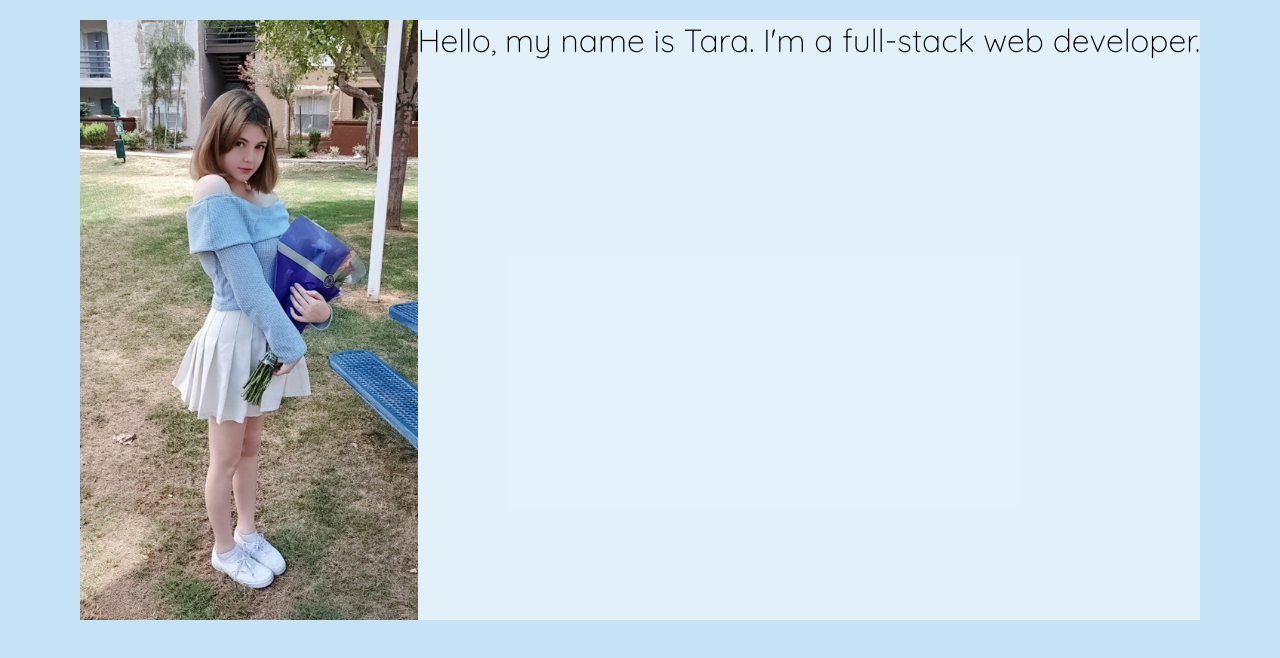
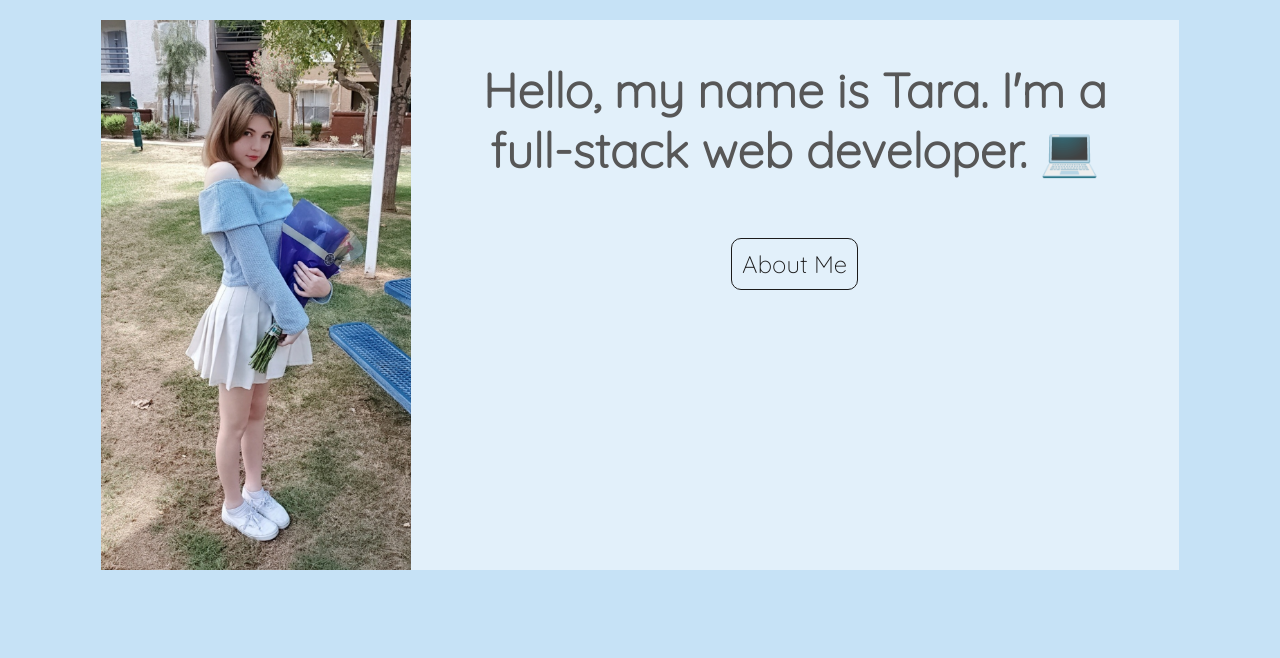
Before and after one commit to PrimulaRussell/cv2.0, a React (Create React App) app: page / in a window 1280 px wide. Shown: the top 658 px of the page. Built offline with nearby package versions, Linux system fonts and the light colour scheme.

Commit message:
Created navigation button

```diff
--- a/package.json
+++ b/package.json
@@ -8,6 +8,7 @@
     "@testing-library/user-event": "^12.8.3",
     "react": "^17.0.2",
     "react-dom": "^17.0.2",
+    "react-router-dom": "^5.2.0",
     "react-scripts": "4.0.3",
     "web-vitals": "^1.1.1"
   },
--- a/src/App.css
+++ b/src/App.css
@@ -1,16 +1,16 @@
-@import url('https://fonts.googleapis.com/css2?family=Quicksand:wght@300&display=swap');
+@import url("https://fonts.googleapis.com/css2?family=Quicksand:wght@300&display=swap");
 
 * {
-    margin : 0;
+  margin: 0;
   padding: 0;
   box-sizing: border-box;
-    font-family: 'Quicksand';
+  font-family: "Quicksand";
   font-weight: 300;
 }
 
 body {
   background-color: #c6e2f6;
-     color: #000;
+  color: #575757;
 }
 
 .App {
@@ -18,3 +18,14 @@ body {
   padding: 20px 0;
   justify-content: center;
 }
+
+.container {
+  background-color: #ffffff81;
+  height: 550px;
+  width: 60%;
+}
+
+h1 {
+  font-weight: 600;
+  font-size: 3em;
+}
--- a/src/App.js
+++ b/src/App.js
@@ -1,14 +1,24 @@
-import React from 'react';
-import './App.css';
-import Container from './components/Container';
-import Image from './images/portfolio-pic.jpg';
+import React from "react";
+import { Route, HashRouter } from "react-router-dom";
+import "./App.css";
+import Opener from "./components/Opener";
+import Profile from "./components/Profile";
+import About from "./components/About";
 
 function App() {
   return (
-    <div className="App">
-      <img src={Image} height='600' />
-      <Container></Container>
-    </div>
+    <HashRouter>
+      <div className="App">
+        <Route exact path="/" component={Profile} />
+        <Route exact path="/About" component={Profile} />
+
+        {/*Container*/}
+        <div className="container">
+          <Route exact path="/" component={Opener} />
+          <Route exact path="/About" component={About} />
+        </div>
+      </div>
+    </HashRouter>
   );
 }
 
--- /dev/null
+++ b/src/components/About.js
@@ -0,0 +1,12 @@
+import React from "react";
+import "../styles/content.css";
+
+const About = () => {
+  return (
+    <div className="background">
+      <h1>Hello.</h1>
+    </div>
+  );
+};
+
+export default About;
--- a/src/components/Container.js
+++ /dev/null
@@ -1,13 +0,0 @@
-import React from 'react'
-import Opener from './Opener'
-import '../styles/container.css'
-
-const Container = () => {
-    return (
-        <div className="container">
-            <Opener></Opener>
-        </div>
-    )
-}
-
-export default Container
--- a/src/components/Opener.js
+++ b/src/components/Opener.js
@@ -1,14 +1,20 @@
-import React from 'react';
-import '../styles/opener.css';
+import React from "react";
+import { NavLink } from "react-router-dom";
+import "../styles/content.css";
 
 const Opener = () => {
-    return (
-        <div className="background">
-            <h1>Hello, my name is Tara. I'm a full-stack web developer.</h1>
+  return (
+    <div className="background">
+      <h1>Hello, my name is Tara. I'm a full-stack web developer. 💻 </h1>
 
+      <NavLink to="/About" className="nav-btn">
+        About Me
+      </NavLink>
+      {/* <NavLink to '/Portfolio'> Portfolio </NavLink>
+            <NavLink to '/Contact'> Contact Me </NavLink>
+            */}
+    </div>
+  );
+};
 
-        </div>
-    )
-}
-
-export default Opener
+export default Opener;
--- /dev/null
+++ b/src/components/Profile.js
@@ -0,0 +1,12 @@
+import React from "react";
+import Image from "../images/portfolio-pic.jpg";
+
+function Profile() {
+  return (
+    <div>
+      <img src={Image} height="550" alt="Tara" />
+    </div>
+  );
+}
+
+export default Profile;
--- a/src/styles/container.css
+++ /dev/null
@@ -1,4 +0,0 @@
-.container {
-    background-color: #ffffff81;
-    height: 600px;
-}
--- /dev/null
+++ b/src/styles/content.css
@@ -0,0 +1,25 @@
+.background {
+  text-align: center;
+  margin: 40px;
+}
+
+h1 {
+  padding-bottom: 10%;
+}
+
+.nav-btn {
+  font-size: 1.5em;
+  text-decoration: none;
+  color: #1b1b1b;
+  border: 1px solid #1b1b1b;
+  border-radius: 10px;
+  padding: 10px;
+  margin: 10px;
+  transition: 0.3s;
+}
+
+.nav-btn:hover {
+  transition-timing-function: ease-in;
+  color: #949063;
+  border-color: #949063;
+}
--- a/src/styles/opener.css
+++ /dev/null
@@ -1,4 +0,0 @@
-.background {
-    text-align: center;
-    height: 90%;
-}
```
Also changed, not shown: 1 other file (tests, documents, lock files or other folders). Lines whose indentation alone changed are shown as unchanged.
